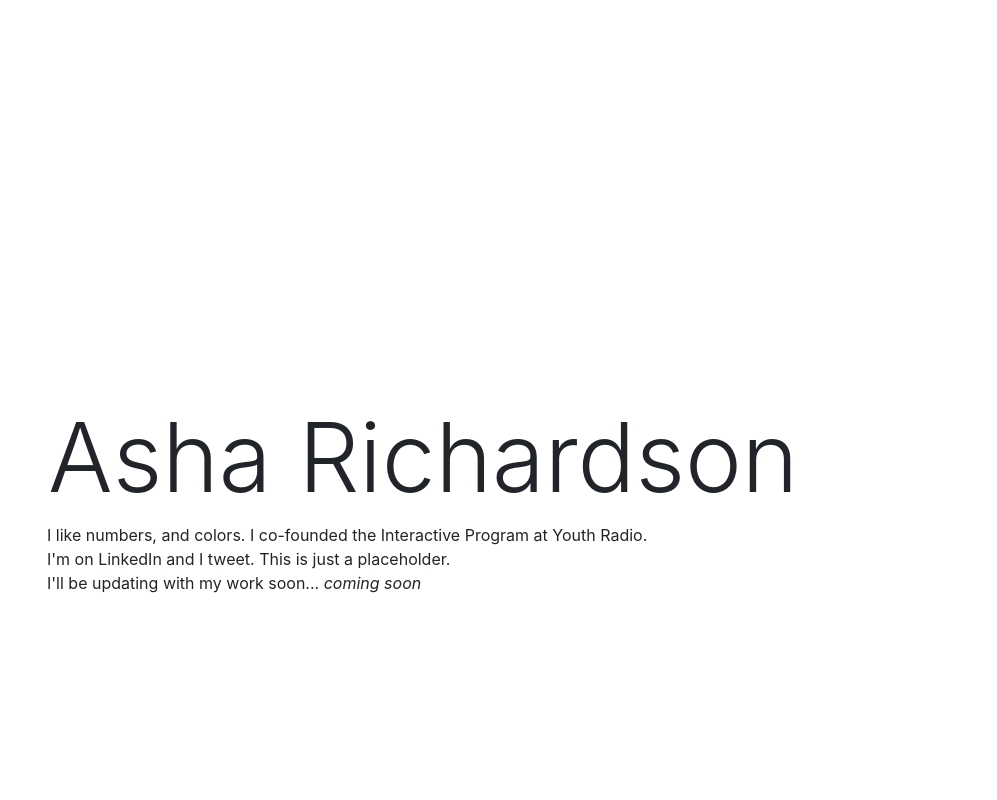
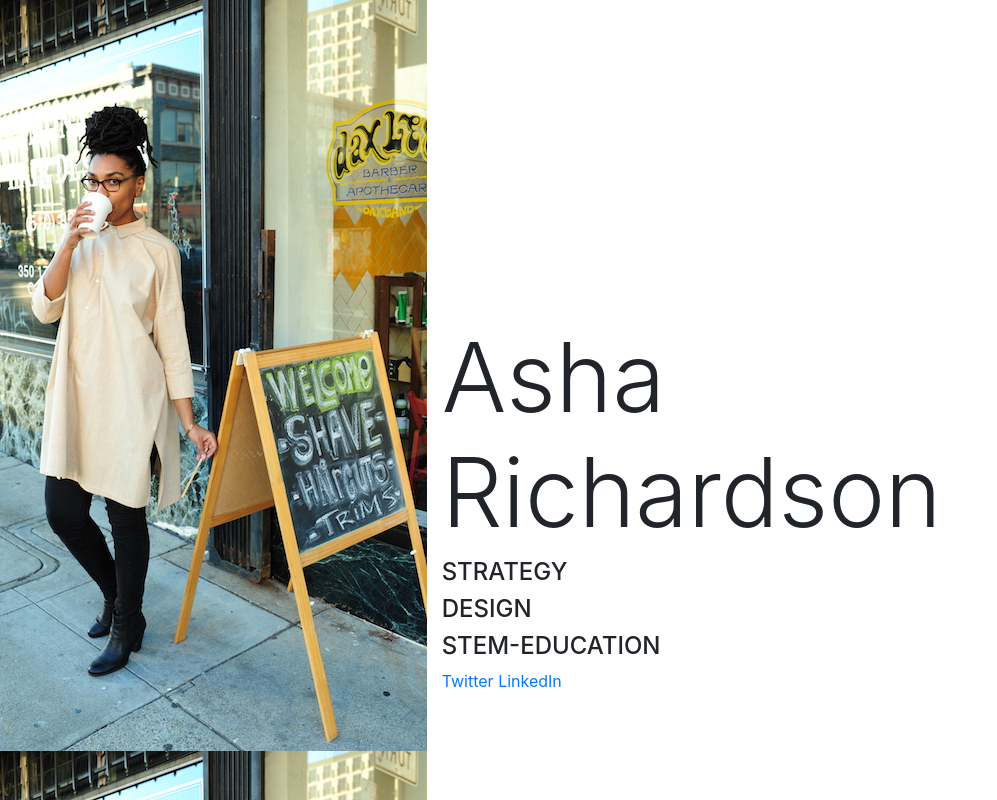
Before and after one commit to AshaLaura/ashalaura, a plain HTML site: page index.html in a window 1280 px wide. Shown: the whole page, without its empty margins (0-997 px from the left). Drawn offline with nearby package versions, Linux system fonts and the light colour scheme.

Commit message:
new photo

```diff
--- a/index.html
+++ b/index.html
@@ -7,42 +7,26 @@
 
     <!-- Bootstrap CSS -->
     <link rel="stylesheet" href="https://maxcdn.bootstrapcdn.com/bootstrap/4.0.0/css/bootstrap.min.css" integrity="sha384-Gn5384xqQ1aoWXA+058RXPxPg6fy4IWvTNh0E263XmFcJlSAwiGgFAW/dAiS6JXm" crossorigin="anonymous">
-    <style>
+    <link rel="stylesheet" href="style.css">
 
-    .top{
-      height:50vh;
-    }
-
-    .mid{
-      vertical-align: text-bottom;
-    }
-
-    .bottom{
-      height:40vh;
-      vertical-align: text-bottom;
-
-    }
-
-    </style>
 
     <title>Asha Laura</title>
   </head>
   <body>
     <div class="container-fluid">
-    <div class="row top"  >
-      <br>
-    </div>
+    <div class="row">
+      <div class=" col-12 col-sm-4 tall">
+      <!-- photo of me drinking coffee because it is a constant in my life -->
+      </div>
+      <div class="col-md-8">
+      <div class="down"> </div>
 
-     <div class="row">
-      <h1 class="display-1 ml-5 align-bottom mid"> Asha Richardson </h1>
-    </div>
-
-    <div class="row  ml-4 pl-2 ">
-    <p>
-     I like numbers, and colors. I co-founded the Interactive Program at Youth Radio. <br> I'm on LinkedIn and I tweet. This is just a placeholder.
-     <br> I'll be updating with my work soon... <span class="font-italic"> coming soon </span> </p>
-
-    </div>
+      <h1 class="display-1"> Asha <br> Richardson </h1>
+      <h4 > STRATEGY </h4>  <h4> DESIGN</h4>  <h4> STEM-EDUCATION </h4>
+      <a href="https://twitter.com/ashalaura" target="_blank"> Twitter</a>
+      <a href="https://www.linkedin.com/in/asharichardson/" target="_blank"> LinkedIn</a>
+      </div>
+     </div>
 
     </div>
 
--- /dev/null
+++ b/style.css
@@ -0,0 +1,12 @@
+/*div{
+	border:1px solid black;
+}*/
+
+.tall{
+	height: 100vh;
+	background-image: url(face.jpg)
+}
+
+.down{
+	height: 40vh;
+}
```
Also changed, not shown: face.jpg (added).
